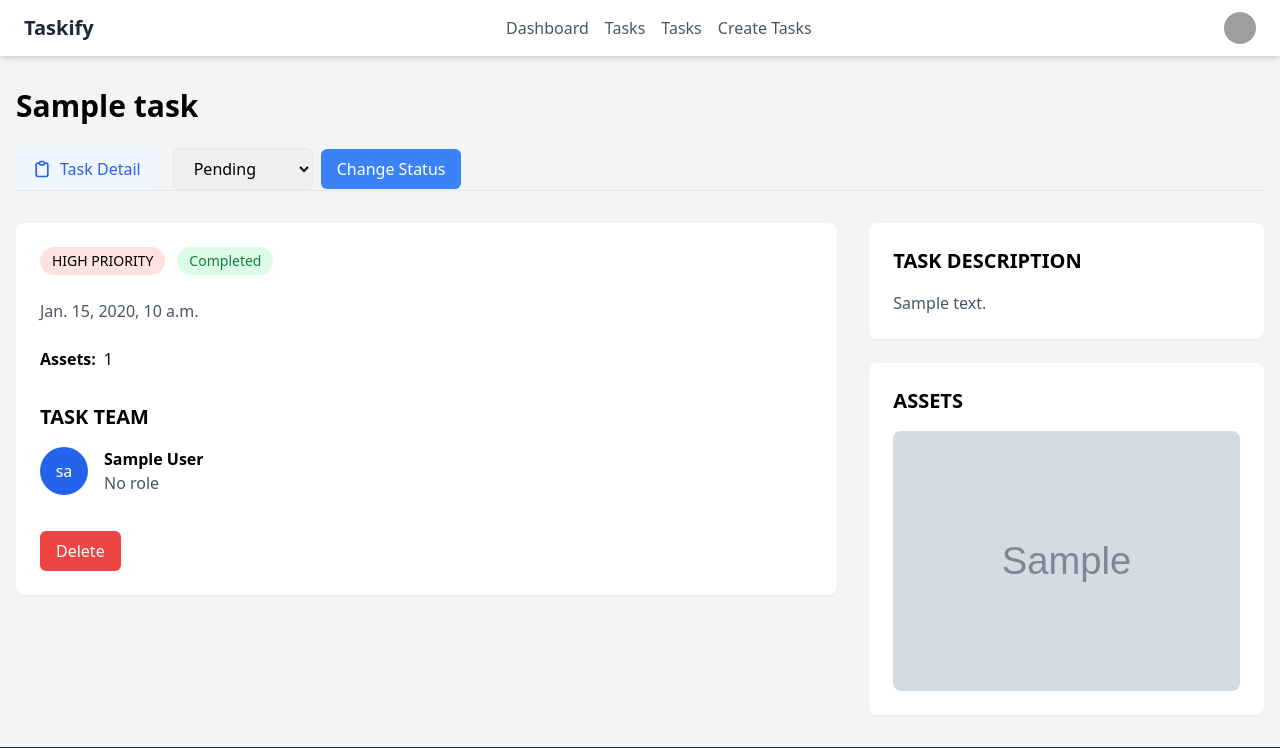
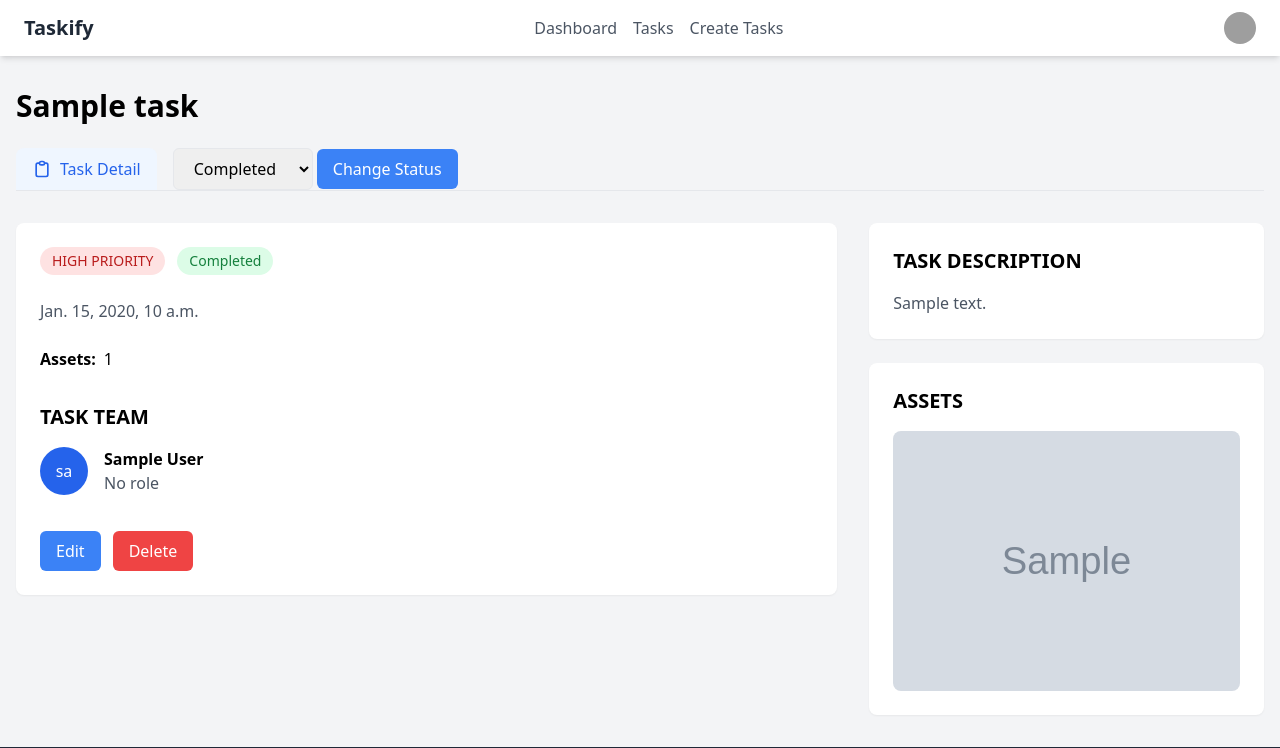
Before and after one commit to Farhan0140/Task_Management, a Django app: page /task/1/task_detail in a window 1280 px wide. Shown: the top 748 px of the page. Run offline with Django 5.2, Linux system fonts and the light colour scheme; a user stored in the database is signed in; tables that the repository leaves empty hold one stand-in row (values such as "Sample post"); grey boxes marked "Sample" are stand-in pictures; grey boxes are pictures that could not be loaded.

Commit message:
dynamic task_status field

```diff
--- a/core/templates/logged_nav.html
+++ b/core/templates/logged_nav.html
@@ -5,16 +5,13 @@
         Taskify
         </a>
         <div class="hidden md:flex space-x-4">
-        <a href="{% url "admin_dashboard" %}" class="text-gray-600 hover:text-gray-800">
+        <a href="{% url "manager_dashboard" %}" class="text-gray-600 hover:text-gray-800">
             Dashboard
         </a>
-        <a href="" class="text-gray-600 hover:text-gray-800">
+        <a href="manager_dashboard" class="text-gray-600 hover:text-gray-800">
             Tasks
         </a>
-        <a href="{% url "view_group" %}" class="text-gray-600 hover:text-gray-800">
-            Tasks
-        </a>
-        <a href="{% url "create_group" %}" class="text-gray-600 hover:text-gray-800">
+        <a href="{% url "create_task" %}" class="text-gray-600 hover:text-gray-800">
             Create Tasks
         </a>
         </div>
@@ -73,17 +70,14 @@
         </div>
     </div>
     <div id="mobile-menu" class="md:hidden hidden mt-4">
-        <a href="{% url "admin_dashboard" %}" class="block py-2 text-gray-600 hover:text-gray-800"
+        <a href="{% url "manager_dashboard" %}" class="block py-2 text-gray-600 hover:text-gray-800"
         >Dashboard</a
         >
-        <a href="#" class="block py-2 text-gray-600 hover:text-gray-800"
+        <a href="manager_dashboard" class="block py-2 text-gray-600 hover:text-gray-800"
         >Tasks</a
         >
-        <a href="{% url "view_group" %}" class="block py-2 text-gray-600 hover:text-gray-800"
-        >Groups</a
-        >
-        <a href="{% url "create_group" %}" class="block py-2 text-gray-600 hover:text-gray-800"
-        >Create Group</a
+        <a href="{% url "create_task" %}" class="block py-2 text-gray-600 hover:text-gray-800"
+        >Create Task</a
         >
     </div>
     </nav>
--- a/static/css/output.css
+++ b/static/css/output.css
@@ -1413,16 +1388,31 @@ video {
   color: rgb(22 163 74 / var(--tw-text-opacity, 1));
 }
 
+.text-green-700 {
+  --tw-text-opacity: 1;
+  color: rgb(21 128 61 / var(--tw-text-opacity, 1));
+}
+
 .text-orange-600 {
   --tw-text-opacity: 1;
   color: rgb(234 88 12 / var(--tw-text-opacity, 1));
 }
 
+.text-orange-700 {
+  --tw-text-opacity: 1;
+  color: rgb(194 65 12 / var(--tw-text-opacity, 1));
+}
+
 .text-red-600 {
   --tw-text-opacity: 1;
   color: rgb(220 38 38 / var(--tw-text-opacity, 1));
 }
 
+.text-red-700 {
+  --tw-text-opacity: 1;
+  color: rgb(185 28 28 / var(--tw-text-opacity, 1));
+}
+
 .text-white {
   --tw-text-opacity: 1;
   color: rgb(255 255 255 / var(--tw-text-opacity, 1));
@@ -1455,15 +1440,15 @@ video {
   box-shadow: var(--tw-ring-offset-shadow, 0 0 #0000), var(--tw-ring-shadow, 0 0 #0000), var(--tw-shadow);
 }
 
+.shadow-sm {
+  --tw-shadow: 0 1px 2px 0 rgb(0 0 0 / 0.05);
+  --tw-shadow-colored: 0 1px 2px 0 var(--tw-shadow-color);
+  box-shadow: var(--tw-ring-offset-shadow, 0 0 #0000), var(--tw-ring-shadow, 0 0 #0000), var(--tw-shadow);
+}
+
 .shadow-xl {
   --tw-shadow: 0 20px 25px -5px rgb(0 0 0 / 0.1), 0 8px 10px -6px rgb(0 0 0 / 0.1);
   --tw-shadow-colored: 0 20px 25px -5px var(--tw-shadow-color), 0 8px 10px -6px var(--tw-shadow-color);
-  box-shadow: var(--tw-ring-offset-shadow, 0 0 #0000), var(--tw-ring-shadow, 0 0 #0000), var(--tw-shadow);
-}
-
-.shadow-sm {
-  --tw-shadow: 0 1px 2px 0 rgb(0 0 0 / 0.05);
-  --tw-shadow-colored: 0 1px 2px 0 var(--tw-shadow-color);
   box-shadow: var(--tw-ring-offset-shadow, 0 0 #0000), var(--tw-ring-shadow, 0 0 #0000), var(--tw-shadow);
 }
 
--- a/tasks/templates/task_details.html
+++ b/tasks/templates/task_details.html
@@ -28,21 +28,21 @@
         Task Detail
     </button>
     <div class="flex items-center gap-2">
-        <select
-        name="task_status"
-        id="task_status"
-        class="px-4 py-2 border rounded-md"
-        >
-        <option value="pending">Pending</option>
-        <option value="in_progress">In Progress</option>
-        <option value="completed">Completed</option>
+
+
+        <form method="post">
+            {% csrf_token %}
+            <select name="Task_Status" id="task_status" class="px-4 py-2 border rounded-md">
+                {% for value, label in status_choices %}
+                    <option value="{{value}}">{{label}}</option>
+                {% endfor %}
             </select>
-        <button
-        class="px-4 py-2 bg-blue-500 text-white rounded-md hover:bg-blue-600"
-        type="submit"
-        >
+            <button class="px-4 py-2 bg-blue-500 text-white rounded-md hover:bg-blue-600" type="submit" >
                 Change Status
             </button>
+        </form>
+
+
     </div>
     </div>
 
@@ -128,11 +128,14 @@
 
             </div>
         </div>
-        <div>
+        <div class="flex">
+          <a href="{% url "update_task" task.id %}" class="px-4 py-2 mr-3 bg-blue-500 text-white rounded-md hover:bg-blue-600"> Edit </a>
+
           <form action="{% url "delete_task" task.id %}" method="POST">
             {% csrf_token %}
             <button type="submit" class="px-4 py-2 bg-red-500 text-white rounded-md hover:bg-red-600">Delete</button>
           </form>
+
         </div>
         </div>
     </div>
--- a/tasks/views.py
+++ b/tasks/views.py
@@ -129,5 +129,12 @@ def delete_task(request, id):
 @permission_required("tasks.view_task_detail", login_url='no_permission')
 def task_details(request, task_id):
     task_detail = Tasks.objects.get(id = task_id)
+    status_choices = Tasks.STATUS_CHOICES
 
-    return render(request, "task_details.html", {"task": task_detail})
+    if request.method == "POST":
+        selected_status = request.POST.get('Task_Status')
+        task_detail.status = selected_status
+        task_detail.save()
+        return redirect('task_detail', task_detail.id)
+
+    return render(request, "task_details.html", {"task": task_detail, "status_choices": status_choices})
```
Also changed, not shown: other parts of static/css/output.css (+49 -89 lines), tasks/templates/dashboard/manager_dashboard.html (+0 -7 lines). Lines whose indentation alone changed are shown as unchanged.
